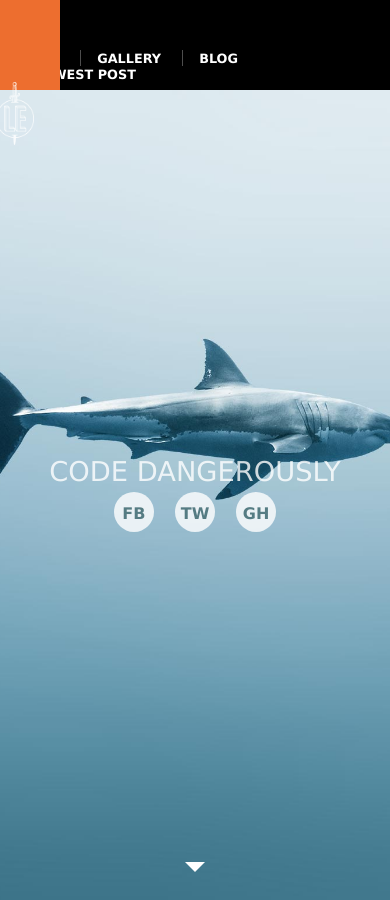
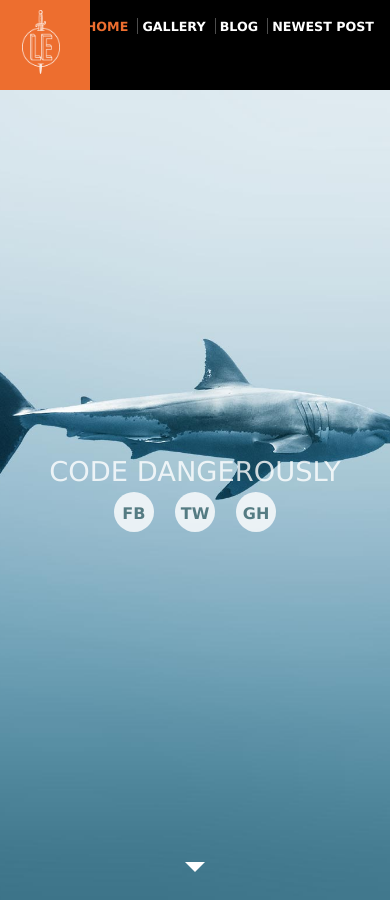
Before and after one commit to eamwcg/eamwcg.github.io, a Jekyll site: the page built from index.html, in a window 390 px wide and 900 px high. Built offline with Jekyll 4.4.1, drawn with Linux system fonts in a browser that asks for light colours.

Commit message:
added more mobile styles

```diff
--- a/_includes/head.html
+++ b/_includes/head.html
@@ -1,6 +1,7 @@
   <head>
     <title>Test Page: Don't Panic</title>
     <meta charset="utf-8">
+    <meta name="viewport" content="width=device-width, initial-scale=1">
     <link rel="stylesheet" href="/css/reset.css">
     <link rel="stylesheet" href="/css/main.css">
   </head>
--- a/css/main.css
+++ b/css/main.css
@@ -469,7 +469,7 @@
   padding-top: 2em;
 }
 
-/* MEDIA QUERIES */
+/* MEDIA STYLES */
 @media (max-width: 800px) {
   html {
     box-shadow: none;
@@ -478,7 +478,75 @@
   .post-aside {
     display: none;
   }
+  /* HEADER STYLES */
+  .header-nav {
+    padding: 2vh 1em 0 0;
+  }
+  .header-nav > li {
+    margin-left: 0.25em;
+  }
+  .header-nav > li ~ li {
+    padding-left: 0.25em;
+  }
+  .nav-links a {
+    font-size: 3.25vw;
+  }
+  .header-logo {
+    left: auto;
+  }
+    /* HOME STYLES */
+  .home-callout {
+    flex-direction: column;
+  }
+  .callout-copy {
+    flex: 1;
+  }
+  .bio-box {
+    float: none;
+    font-size: 1.3rem;
+    width: auto;
+  }
+    /* GALLERY STYLES */
+  .gallery {
+    flex-direction: column;
+  }
+  .gallery .col {
+    padding: 1em;
+  }
+  .gallery .gallery-thumbs {
+    flex: 1;
+    height: auto;
+    white-space: nowrap;
+    width: 100vw;
+  }
+  .gallery-thumbs > div {
+    display: inline-block;
+  }
+  .gallery-thumbs img {
+    height: 7vh;
+    margin: 0 10px 0 0;
+    width: auto;
+  }
+  .gallery .gallery-info {
+    flex: 1;
+  }
+  /* BLOG STYLES */
+  .blog-cols {
+    flex-direction: column;
+  }
+  .blog-recent {
+    flex: 1;
+    text-align: center;
+    /* display: none; */
+  }
+  .blog-previews {
+    padding: 0;
+  }
+  .post-aside {
+    display: none;
+  }
 }
+
 @media(max-width: 600px) {
   .half-hero {
     display: none;
```
